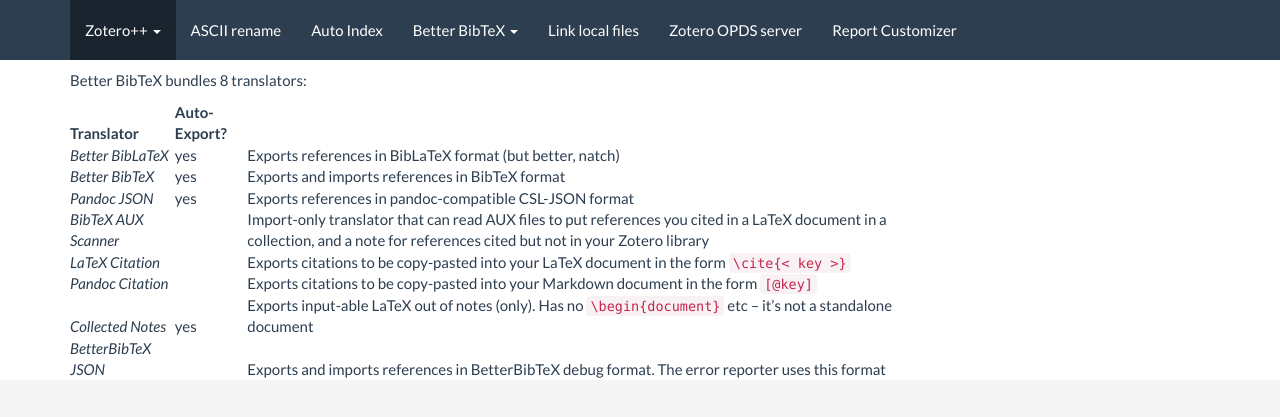
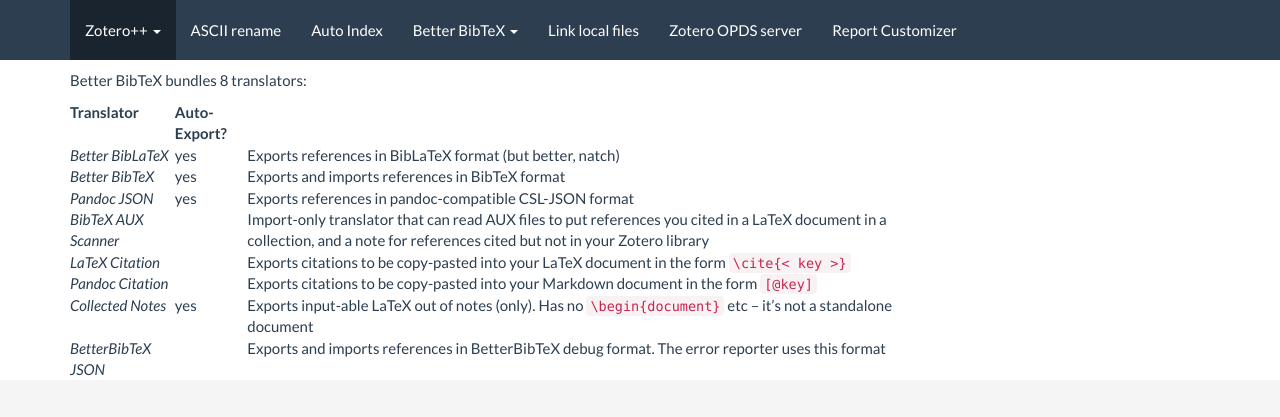
Before and after one commit to edwinksl/ZotPlus.github.io, a Jekyll site: the page built from better-bibtex/translators.md, in a window 1280 px wide and 1400 px high. Shown: the top 417 px of the window. Built offline with Jekyll 4.4.1, drawn with Linux system fonts in a browser that asks for light colours; nearby versions of some CDN libraries.

Commit message:
better-bibtex 1.3.0 / link-local-files 0.0.9 / report-customizer 0.2.17 / debug-bridge 0.1.0 / ascii-rename 0.0.40 / auto-index 0.0.36 / opds 0.0.10

```diff
--- a/stylesheets/other.css
+++ b/stylesheets/other.css
@@ -1,4 +1,4 @@
 th, td {
-  vertical-align: bottom;
+  vertical-align: top;
   text-align: left;
 }
```
